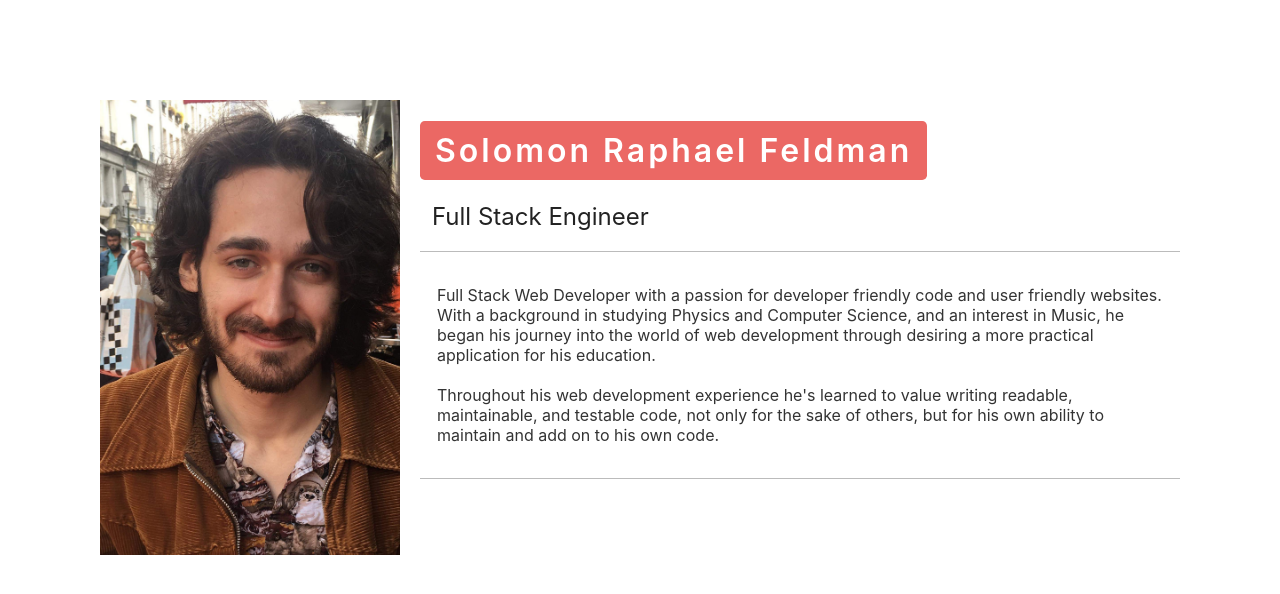
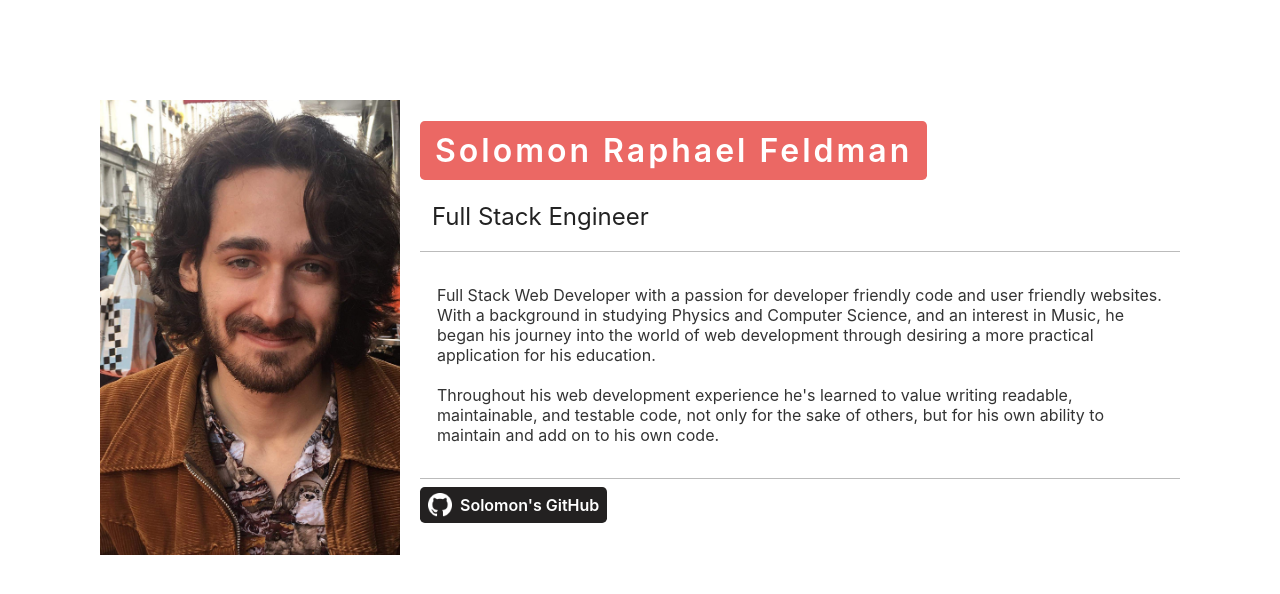
Before and after one commit to SolomonRFeldman/solomon-r-feldman-portfolio, a React (Create React App) app: page / in a window 1280 px wide. Shown: the top 594 px of the page. Built offline with nearby package versions, Linux system fonts and the light colour scheme.

Commit message:
adds github link

```diff
--- a/src/components/Profile.css
+++ b/src/components/Profile.css
@@ -41,3 +41,24 @@
   padding: 17px;
   color: #333;
 }
+
+.Profile-github {
+  display: block;
+  color: #fff;
+  background-color: #232121;
+  padding: 6px;
+  padding-left: 8px;
+  padding-right: 8px;
+  border-radius: 0.3rem;
+  text-decoration: none;
+  height: 24px;
+  width: fit-content;
+}
+
+.Profile-github-text {
+  text-align: center;
+  position: relative;
+  margin-left: 8px;
+  font-weight: 600;
+  bottom: 6px;
+}
--- a/src/components/Profile.jsx
+++ b/src/components/Profile.jsx
@@ -18,6 +18,10 @@ export default function Profile(props) {
           not only for the sake of others, but for his own ability to maintain and add on to his own code.
         </p>
         <hr className='Profile-horizontal-rule'/>
+        <a href='https://github.com/SolomonRFeldman' target="_blank" className='Profile-github'>
+          <img height="24" src='../GitHub-Mark-Light-32px.png' />
+          <span className='Profile-github-text'>Solomon's GitHub</span>
+        </a>
       </div>
     </div>
   )
```
Also changed, not shown: public/GitHub-Mark-Light-32px.png (added).
